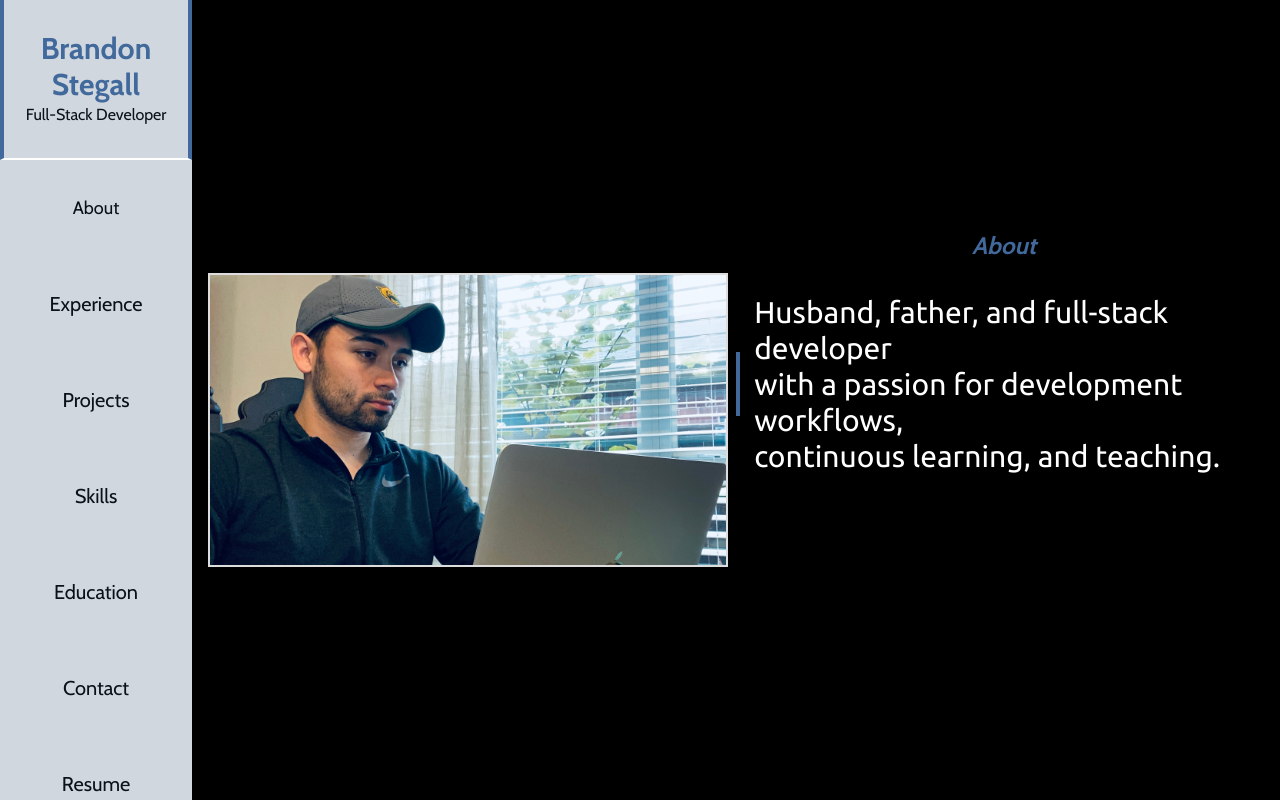
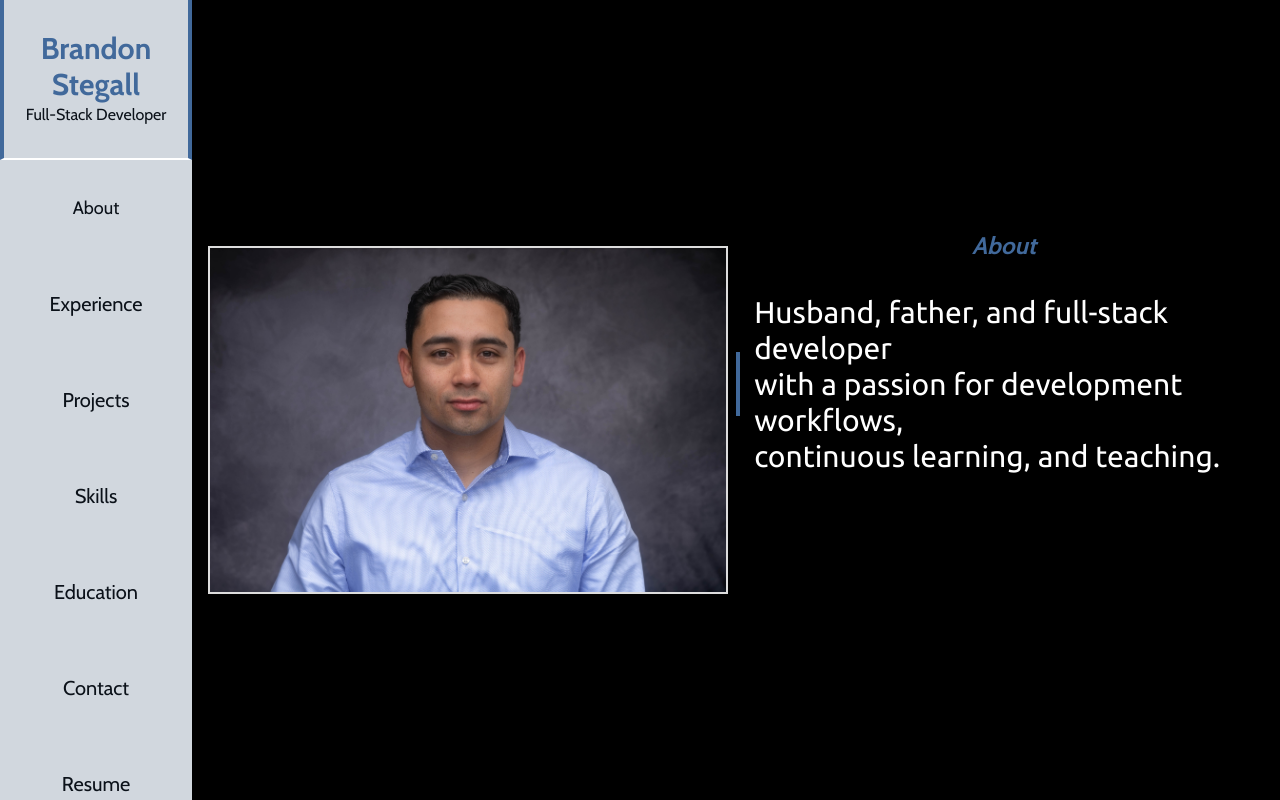
Before and after one commit to BAL17/Portfolio, a React (Vite) app in the folder vite-project/: page / in a window 1280 px wide. Shown: the top 800 px of the page. Built offline with nearby package versions, Linux system fonts and the light colour scheme.

Commit message:
added headshot inplace of side profile

```diff
--- a/vite-project/src/LandingPage/Mainbody/AboutMe.jsx
+++ b/vite-project/src/LandingPage/Mainbody/AboutMe.jsx
@@ -10,7 +10,7 @@ const AboutMe = () => {
       >
         <div className=" flex items-center justify-center md:w-1/2 lg:w-1/2 h-full p-2">
           <div className="flex  flex-col object-center object-cover w-full max-h-screen border-2 border-borderbot mt-10 sm:mt-10">
-            <img src={ME3} className="w-full h-1/2"></img>
+            <img src={ME} className="w-full h-1/2"></img>
           </div>
         </div>
         <div className="flex flex-col md:w-1/2 lg:w-1/2 h-full justify-center gap-2 lg:gap-8 items-center mb-24">
```
Also changed, not shown: 1 other file (tests, documents, lock files or other folders).
